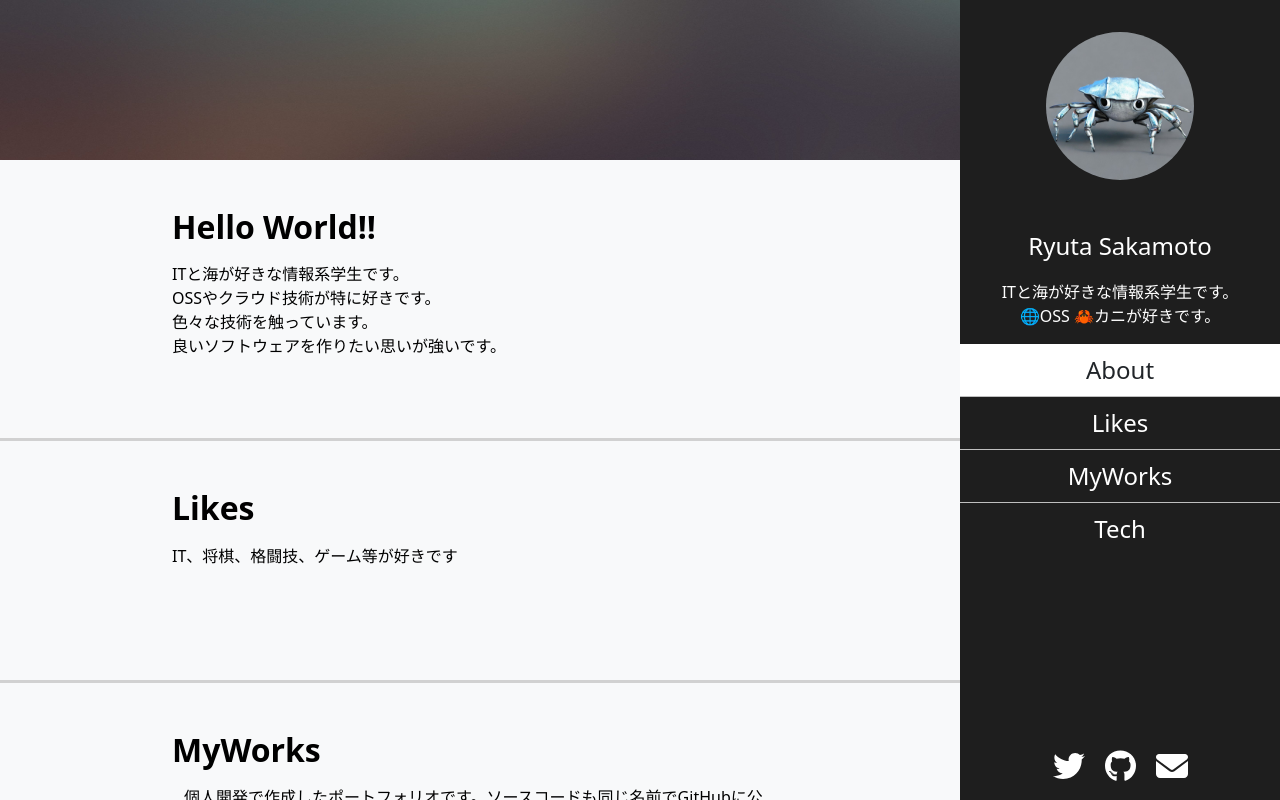
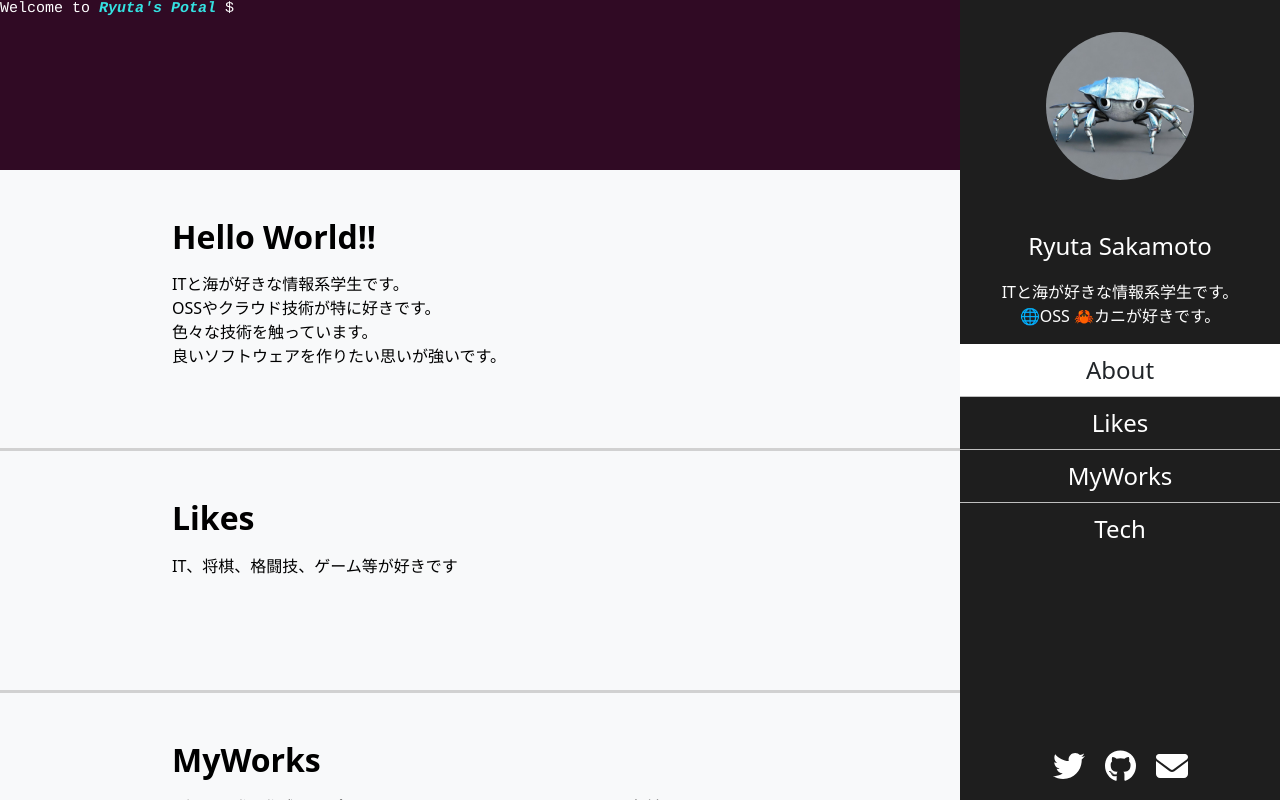
Before and after one commit to student-ops/mypotal_next_bootstrap, a Next.js app in the folder my-project/: page / in a window 1280 px wide. Built offline with nearby package versions, Linux system fonts and the light colour scheme.

Commit message:
update banner_pic to xterm shell

```diff
--- a/my-project/package.json
+++ b/my-project/package.json
@@ -17,6 +17,7 @@
     "@types/node": "20.4.1",
     "@types/react": "18.2.14",
     "@types/react-dom": "18.2.6",
+    "@xterm/xterm": "^5.5.0",
     "bootstrap": "^5.3.0",
     "eslint": "^8.44.0",
     "eslint-config-next": "13.4.9",
--- a/my-project/src/components/sidebar.tsx
+++ b/my-project/src/components/sidebar.tsx
@@ -11,7 +11,6 @@ interface SidebarProps {
 }
 
 const Sidebar: React.FC<SidebarProps> = ({ activeSection }) => {
-  console.log(activeSection);
   const getClassName = (section: string) =>
     `fs-4 text-center ${
       activeSection === section ? "bg-white text-dark" : "text-white"
--- /dev/null
+++ b/my-project/src/components/term.tsx
@@ -0,0 +1,28 @@
+// pages/index.js
+import { Terminal } from "@xterm/xterm";
+import { useEffect, useRef } from "react";
+
+export default function TerminalComponent() {
+  const terminalRef = useRef<HTMLDivElement>(null);
+  const terminalInstance = useRef<Terminal | null>(null);
+
+  useEffect(() => {
+    if (terminalRef.current && !terminalInstance.current) {
+      terminalInstance.current = new Terminal({
+        theme: {
+          background: "#300a24",
+        },
+      });
+      terminalInstance.current.open(terminalRef.current);
+      terminalInstance.current.resize(60, 10);
+      terminalInstance.current.write(
+        "Welcome to \x1B[1;3;36mRyuta's Potal\x1B[0m $ "
+      );
+    }
+  }, []);
+  return (
+    <div className="w-full h-12">
+      <div id="terminal" className="w-full h-full" ref={terminalRef} />
+    </div>
+  );
+}
--- a/my-project/src/pages/_app.tsx
+++ b/my-project/src/pages/_app.tsx
@@ -2,6 +2,7 @@ import "bootstrap/dist/css/bootstrap.min.css";
 import "../styles/globals.css";
 import { AppProps } from "next/app";
 import Script from "next/script";
+import "@xterm/xterm/css/xterm.css";
 
 function MyApp({ Component, pageProps }: AppProps) {
   return (
--- a/my-project/src/pages/index.tsx
+++ b/my-project/src/pages/index.tsx
@@ -7,6 +7,7 @@ import Header from "@/components/header";
 import { CSSTransition } from "react-transition-group";
 import Sidebar from "@/components/sidebar";
 import MainSections from "@/components/main_sections";
+import TerminalComponent from "@/components/term";
 import { Image } from "react-bootstrap";
 
 export default function HomePage() {
@@ -91,7 +92,8 @@ export default function HomePage() {
       <div id="container" className="w-100 px-2vw">
         <div id="body" className="col-7 col-sm-7 col-md-8 col-lg-9">
           <div id="content-container">
-            <Image src="/banner.jpg" alt="Effortion" id="bannerImage" />
+            <TerminalComponent />
+
             {HomeContent}
             <CustomComponent children={Section1Content} />
             <CustomComponent children={Section2Content} />
```
Also changed, not shown: my-project/public/banner.jpg (deleted), 1 other file (tests, documents, lock files or other folders).
